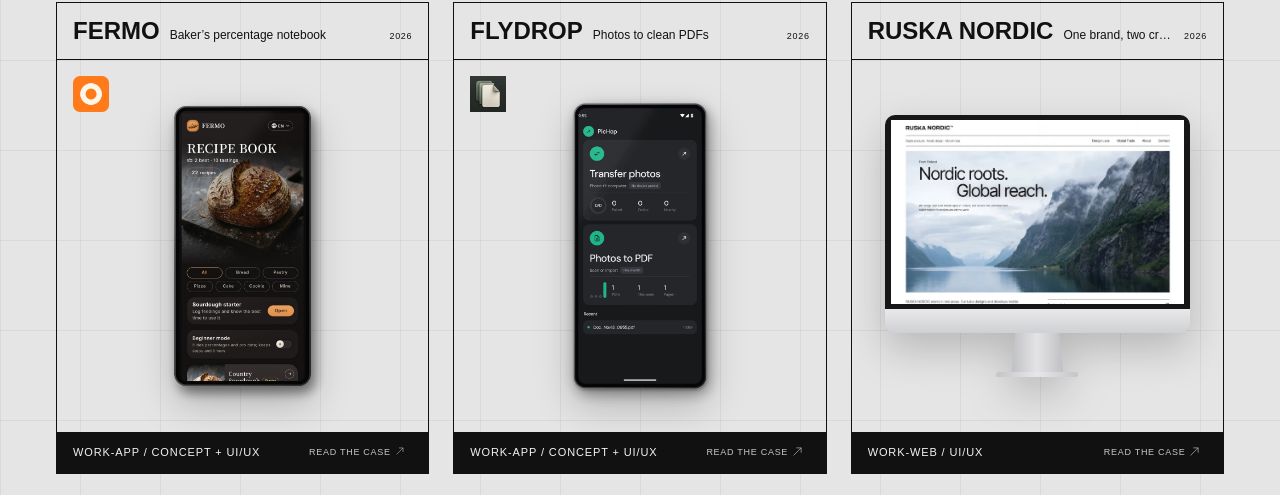
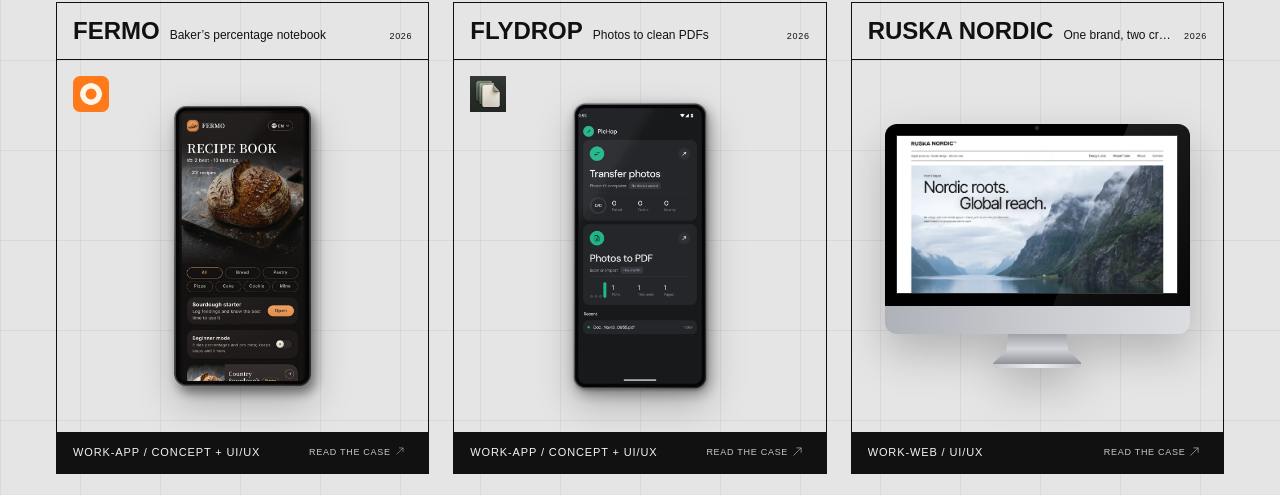
Before and after one commit to inno897-tech/innostudio-website, a plain HTML site: page index.html in a window 1280 px wide. Shown: the part 3090-3585 px from the top of the page. Drawn offline with nearby package versions, Linux system fonts and the light colour scheme; a web font is replaced by a local one.

Commit message:
Desktop screen styled after the iMac 27-inch reference
Co-Authored-By: Claude Opus 5.5 <noreply@anthropic.com>
Claude-Session: https://claude.ai/code/session_01WFLTsLuepfh6ZbVr5m68pB

```diff
--- a/index.html
+++ b/index.html
@@ -497,11 +497,15 @@
     };
     /* all-in-one desktop screen for website screenshots */
     function monitor(src, alt, lazy = true) {
-      return `<div class="w-full [filter:drop-shadow(0_16px_20px_rgba(0,0,0,.20))]">
-        <div class="rounded-t-[10px] bg-[#161616] p-[1.8%]"><img src="${src}" alt="${alt}" ${lazy ? 'loading="lazy"' : ''} draggable="false" class="block w-full aspect-[16/10] object-cover object-top"></div>
-        <div class="rounded-b-[10px] bg-gradient-to-b from-[#e9e9eb] to-[#cfd0d3] aspect-[16/1.25]"></div>
-        <div class="mx-auto w-[17%] aspect-[17/13] bg-gradient-to-r from-[#bfc0c3] via-[#e4e4e6] to-[#bfc0c3] [clip-path:polygon(8%_0,92%_0,100%_100%,0_100%)]"></div>
-        <div class="mx-auto w-[27%] h-[5px] rounded-full bg-gradient-to-r from-[#c4c5c8] via-[#e7e7e9] to-[#c4c5c8]"></div>
+      return `<div class="w-full [filter:drop-shadow(0_18px_22px_rgba(0,0,0,.22))]">
+        <div class="relative overflow-hidden rounded-t-[12px] bg-black px-[4%] pt-[4%] pb-[4.2%]">
+          <span class="absolute left-1/2 top-[1.6%] -translate-x-1/2 w-[0.7%] aspect-square rounded-full bg-[#1d2330] ring-1 ring-[#2c3444]"></span>
+          <img src="${src}" alt="${alt}" ${lazy ? 'loading="lazy"' : ''} draggable="false" class="relative block w-full aspect-[16/9] object-cover object-top outline outline-1 outline-[#2a2a2a]">
+          <span class="pointer-events-none absolute inset-0 bg-gradient-to-br from-white/[0.16] to-white/[0.03] [clip-path:polygon(80%_0,100%_0,100%_100%,55%_100%)]"></span>
+        </div>
+        <div class="rounded-b-[12px] aspect-[1655/150] bg-gradient-to-r from-[#aeb1b8] via-[#c9cbd0] to-[#dcdde1]"></div>
+        <div class="mx-auto w-[29%] aspect-[480/165] bg-gradient-to-b from-[#9fa2a9] via-[#d2d4d8] to-[#8e9198] [clip-path:polygon(17%_0,83%_0,85%_55%,100%_96%,100%_100%,0_100%,0_96%,15%_55%)]"></div>
+        <div class="mx-auto w-[29%] h-[4px] rounded-b-full bg-gradient-to-r from-[#c3c5ca] via-[#eceef0] to-[#c3c5ca]"></div>
       </div>`;
     }
     function plate(w, big) {
```
Also changed, not shown: 1 other file.
